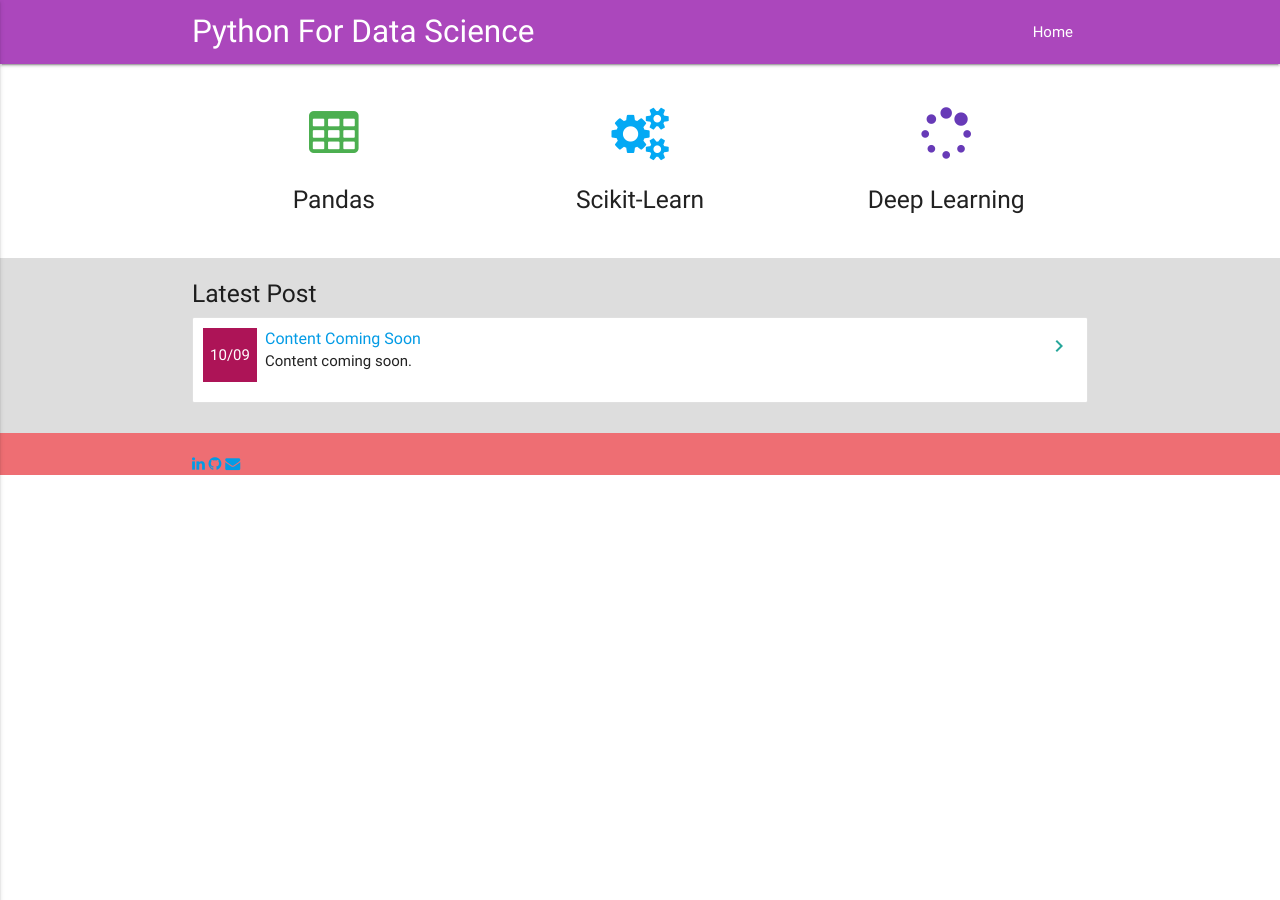
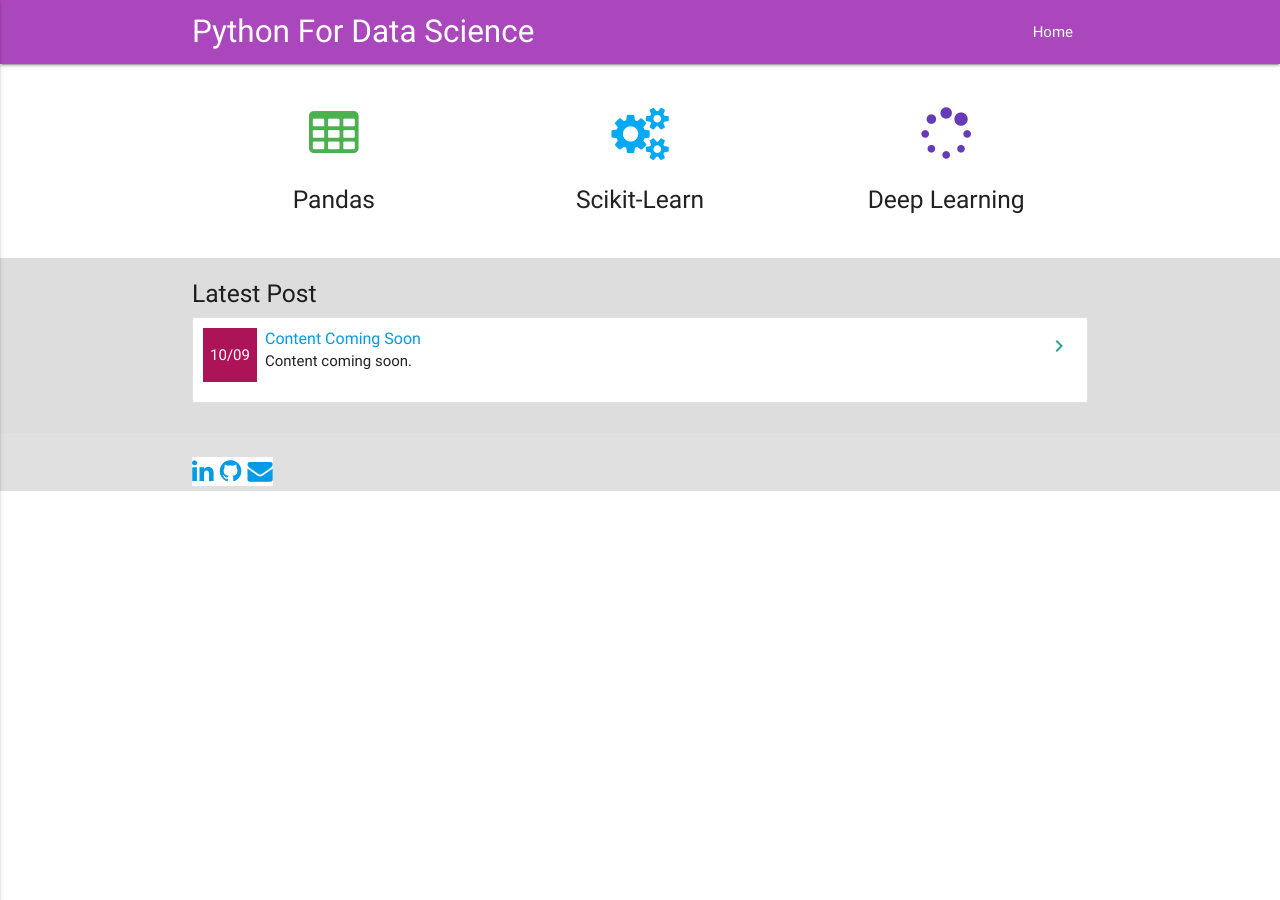
Before and after one commit to jlawman/JLawmanDotCom, a Jekyll site: the page built from index.md, in a window 1280 px wide. Built offline with Jekyll 4.4.1, drawn with Linux system fonts in a browser that asks for light colours.

Commit message:
Footer work

```diff
--- a/_includes/footer.html
+++ b/_includes/footer.html
@@ -1,15 +1,15 @@
-  <footer class="page-footer">
-    <div class="container">
-      <a href="https://www.linkedin.com/in/josh-lawman-9b2604136/" class="btn-circle btn-circle-white animated zoomInUp animation-delay-11">
+  <footer class="page-footer grey lighten-2">
+    <div class="container col s6 offset-4 flow-text">
+      <a href="https://www.linkedin.com/in/josh-lawman-9b2604136/" class="white">
         <i class="fa fa-linkedin"></i>
       </a>
 
     </a>
-    <a href="https://github.com/jlawman" class="btn-circle btn-circle-white animated zoomInUp animation-delay-12">
+    <a href="https://github.com/jlawman" class="white">
       <i class="fa fa-github"></i>
     </a>
 
-    <a href="mailto:jlawman@gmail.com" class="btn-circle btn-circle-white animated zoomInUp animation-delay-12">
+    <a href="mailto:jlawman@gmail.com" class="white">
       <i class="fa fa-envelope"></i>
     </a>
     </div>
```
Also changed, not shown: assets/material/ms-footer.css (deleted, +0 -1 lines).
